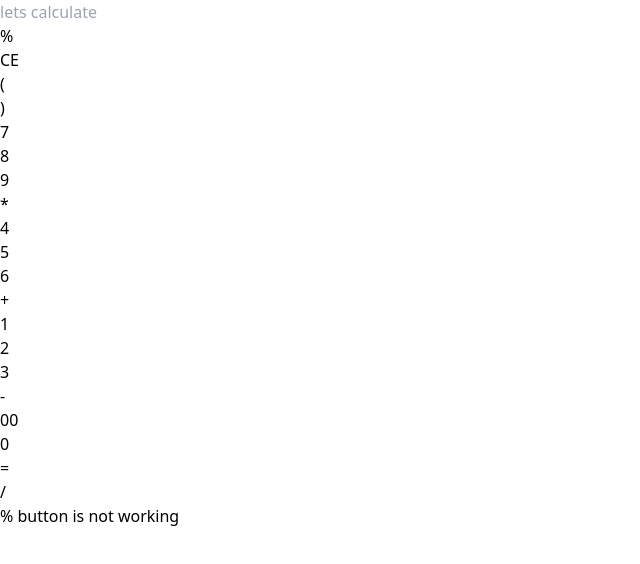
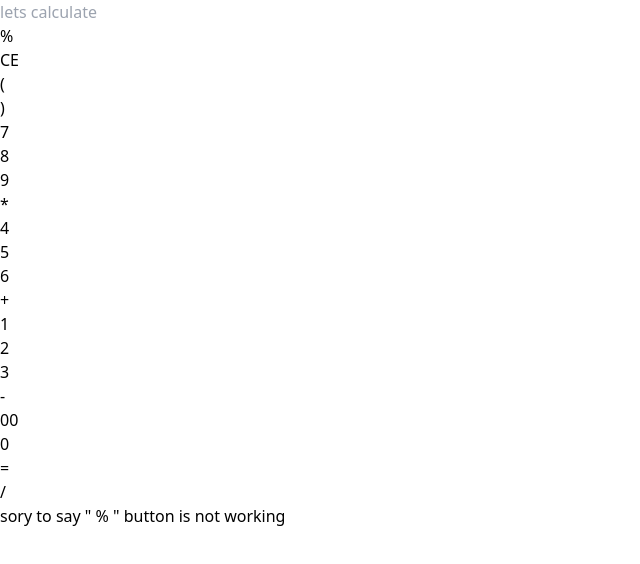
Before and after one commit to goodfeeling4/calculator, a React (Vite) app: page / in a window 1280 px wide. Shown: the top 564 px of the page, without its empty margins (0-640 px from the left). Built offline with nearby package versions, Linux system fonts and the light colour scheme.

Commit message:
add  % is not working

```diff
--- a/package.json
+++ b/package.json
@@ -28,6 +28,6 @@
     "globals": "^15.14.0",
     "postcss": "^8.4.49",
     "tailwindcss": "^3.4.17",
-    "vite": "^6.0.5"
+    "vite": "^6.0.7"
   }
 }
--- a/src/App.jsx
+++ b/src/App.jsx
@@ -41,7 +41,7 @@ return (
             </div>
           </div>
         </Box>
-        <span>  % button is not working</span>
+        <span className="absolute bottom-14 text-yellow-500 text-sm px-10 "> sory to say " % " button is not working</span>
     </div>
     </Flex>
   </>
```
Also changed, not shown: 1 other file (tests, documents, lock files or other folders).
